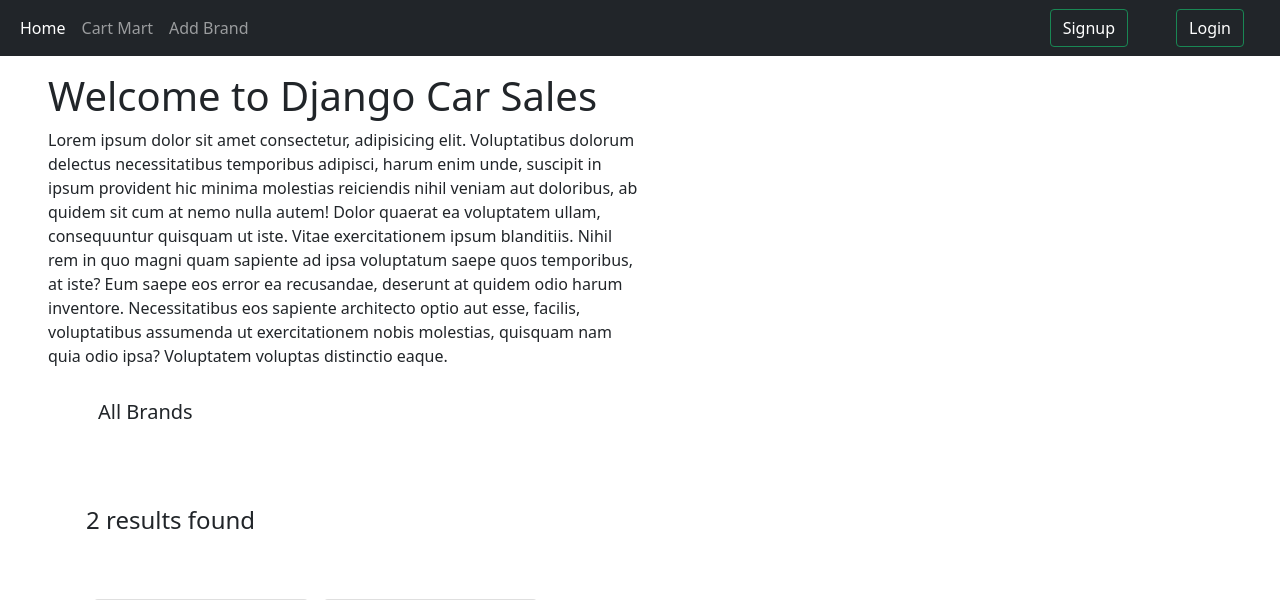
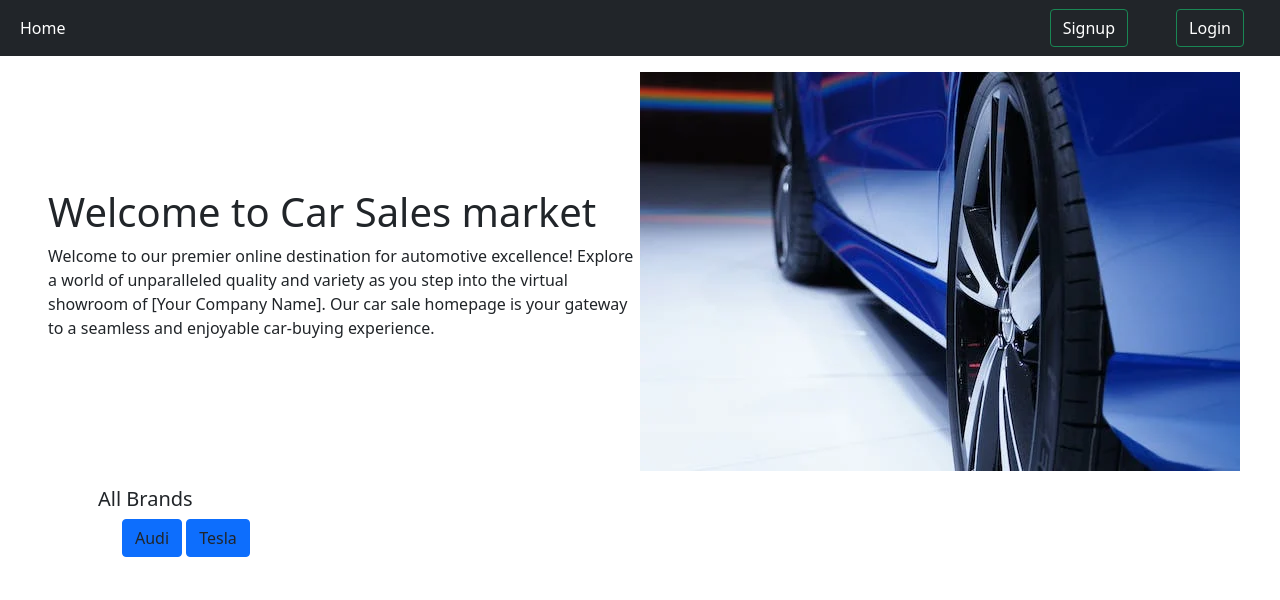
Before and after one commit to Md-Salman-Rahman339/django-practice-module-10.5, a Django app: page / in a window 1280 px wide. Shown: the top 600 px of the page. Run offline with Django 4.2, Linux system fonts and the light colour scheme; data comes from the database, SQL or seed files in the repository; both versions use the stored data as it was after the commit.

Commit message:
Merged remote changes

```diff
--- a/Car/Car/urls.py
+++ b/Car/Car/urls.py
@@ -9,7 +9,7 @@
     path('',views.home,name='homepage'),
     path('brand_model/<slug:brand_slug>/',views.home,name='brand_wise_post'),
     path('brand_model/',include('brand_model.urls')),
-    path('car_model/',include('car_model.urls')),
+    path('car_models/',include('car_model.urls')),
     path('owner/',include('owner.urls')),
 ]
 
--- a/Car/Car/views.py
+++ b/Car/Car/views.py
@@ -12,4 +12,4 @@
     else:
         brand = None
 
-    return render(request, 'home.html', {'data': data,'brand': brand})
+    return render(request, 'home.html', {'data': data,'brand': brand,'brands':brands})
--- a/Car/car_model/urls.py
+++ b/Car/car_model/urls.py
@@ -4,7 +4,7 @@
 
 urlpatterns = [
     path('add/', views.AddPostCreateView.as_view(), name='add_post'),
-    path('car_model/details/<int:id>/', views.DetailView.as_view(), name='detail_post'),
+    path('car_model/details/<int:id>/', views.DetailsPost.as_view(), name='detail_post'),
     path('buy_car/<int:id>/', views.buy_car, name='buy_car'),
     # path('details/<int:id>/', views.detail_post_view, name='detail_post_view'),
 ]
--- a/Car/car_model/views.py
+++ b/Car/car_model/views.py
@@ -54,7 +54,6 @@
 
 def buy_car(request, id):
     post = get_object_or_404(Car, id=id)
-
     if post.quantity > 0:
         post.quantity -= 1
         post.save()
@@ -63,4 +62,4 @@
     else:
         messages.warning(request, 'All cars are sold out. Please look forward to new stock.')
 
-    return redirect('detail_post', id=id)
+    return redirect('detail_post',id)
--- a/Car/owner/urls.py
+++ b/Car/owner/urls.py
@@ -1,5 +1,7 @@
 from django.urls import path
 from . import views
+from django.conf import settings
+from django.conf.urls.static import static
 
 urlpatterns = [
     path('register/',views.register,name='register'),
@@ -10,3 +12,5 @@
     path('logout/',views.UserLogoutView.as_view(),name='logout'),
     path('pass_change/',views.pass_change,name='passchange'),
 ]
+
+urlpatterns += static(settings.MEDIA_URL, document_root=settings.MEDIA_ROOT)
--- a/Car/templates/base.html
+++ b/Car/templates/base.html
@@ -34,12 +34,11 @@
             <li class="nav-item">
               <a class="nav-link active" aria-current="page" href="{% url 'homepage' %}">Home</a>
             </li>
+            {% if user.is_authenticated %}
             <li class="nav-item">
-              <a class="nav-link" href="">Cart Mart</a>
+              <a class="nav-link" href="{% url 'homepage' %}">Cart Mart</a>
             </li>
-            <li class="nav-item">
-                <a class="nav-link" href="{% url 'add_brand' %}">Add Brand</a>
-            </li>
+            {% endif %}
 
           </ul>
           <form class="d-flex ml-auto">
--- a/Car/templates/home.html
+++ b/Car/templates/home.html
@@ -4,11 +4,14 @@
 
 <div class="d-flex flex-wrap px-5 pt-3 align-items-center">
   <div class="col-6">
-    <h1>Welcome to Django Car Sales</h1>
-    <p>Lorem ipsum dolor sit amet consectetur, adipisicing elit. Voluptatibus dolorum delectus necessitatibus temporibus adipisci, harum enim unde, suscipit in ipsum provident hic minima molestias reiciendis nihil veniam aut doloribus, ab quidem sit cum at nemo nulla autem! Dolor quaerat ea voluptatem ullam, consequuntur quisquam ut iste. Vitae exercitationem ipsum blanditiis. Nihil rem in quo magni quam sapiente ad ipsa voluptatum saepe quos temporibus, at iste? Eum saepe eos error ea recusandae, deserunt at quidem odio harum inventore. Necessitatibus eos sapiente architecto optio aut esse, facilis, voluptatibus assumenda ut exercitationem nobis molestias, quisquam nam quia odio ipsa? Voluptatem voluptas distinctio eaque.</p>
+    <h1>Welcome to  Car Sales market</h1>
+    <p>
+      Welcome to our premier online destination for automotive excellence! Explore a world of unparalleled quality and variety as you step into the virtual showroom of [Your Company Name]. Our car sale homepage is your gateway to a seamless and enjoyable car-buying experience.</p>
   </div>
+
   <div class="col-6">
-  </div>
+    <img src="{% static 'static.webp' %}" />
+      </div>
 </div>
 <div class="container gap-3">
   <div class="row gap-3">
```
Also changed, not shown: Car/owner/templates/profile.html (+8 -8 lines), Car/car_model/media/uploads/61fc15a980bcb6000427cd00.png (added), Car/car_model/media/uploads/pexels-photo-1035108_TVMjgsI.jpeg (added), Car/car_model/migrations/0002_car_author_comment.py, Car/db.sqlite3, Car/static/static.webp (added).
